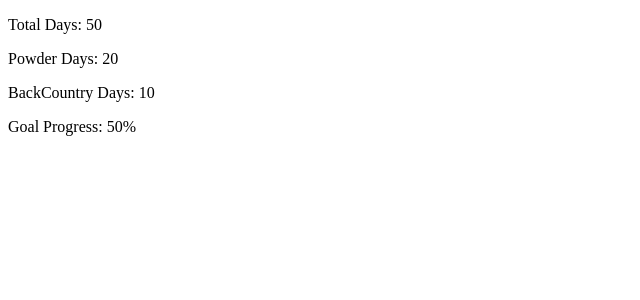
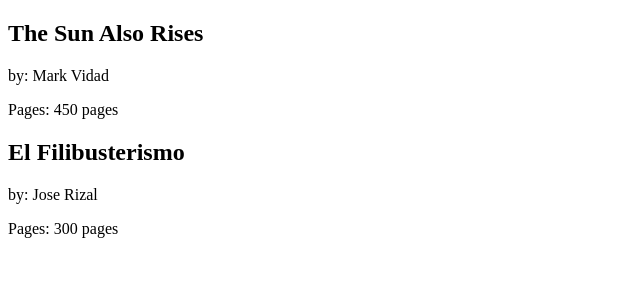
Before and after one commit to markvillavidad/react1, a React (Create React App) app: page / in a window 1280 px wide. Shown: the top 300 px of the page, without its empty margins (0-640 px from the left). Built offline with nearby package versions, Linux system fonts and the light colour scheme.

Commit message:
Chapter 4: Composing components

```diff
--- a/src/index.js
+++ b/src/index.js
@@ -1,79 +1,21 @@
-import React, {Component} from 'react';
+import React from 'react';
 import {render} from 'react-dom';
 
-let skiData = {
-    total: 50,
-    powder: 20,
-    backCountry: 10,
-    goal: 100
-};
 
-
-const getPercent = decimal => {
-    return decimal * 100 + '%';
-}
-const calcGoalProgress = (total, goal) => {
-    return getPercent(total/goal);
+const Book = ({title, author, pages}) => {
+    return (
+        <section>
+            <h2>{title}</h2>
+            <p>by: {author}</p>
+            <p>Pages: {pages} pages</p>
+        </section>
+    )
 }
 
-const SkiDayCounter = ({total, powder, backCountry, goal}) =>  {
-        return (
-            <section>
-                <div>
-                    <p>Total Days: {total}</p>
-                </div>
-                <div>
-                    <p>Powder Days: {powder}</p>
-                </div>
-                <div>
-                    <p>BackCountry Days: {backCountry}</p>
-                </div>
-                <div>
-                    <p>Goal Progress: {calcGoalProgress(total, goal)}</p>
-                </div>
-
-            </section>
-        )
-}
-
-// class SkiDayCounter extends Component {
-
-//     getPercent = decimal => {
-//         return decimal * 100 + '%';
-//     }
-
-//     calcGoalProgress = (total, goal) => {
-//         return this.getPercent(total/goal);
-//     }
-
-//     render() {
-//         const {total, powder, backCountry, goal} = this.props;
-//         return (
-//             <section>
-//                 <div>
-//                     <p>Total Days: {total}</p>
-//                 </div>
-//                 <div>
-//                     <p>Powder Days: {powder}</p>
-//                 </div>
-//                 <div>
-//                     <p>BackCountry Days: {backCountry}</p>
-//                 </div>
-//                 <div>
-//                     <p>Goal Progress: {this.calcGoalProgress(total, goal)}</p>
-//                 </div>
-
-//             </section>
-//         )
-//     }
-// }
-
 render(
-    <SkiDayCounter
-        total={skiData.total}
-        powder={skiData.powder}
-        backCountry={skiData.backCountry}
-        goal={skiData.goal}
-    />,
+    <div>
+        <Book title="The Sun Also Rises" author="Mark Vidad" pages={450} />
+        <Book title="El Filibusterismo" author="Jose Rizal" pages={300} />
+    </div>,
     document.getElementById('root')
 )
```
